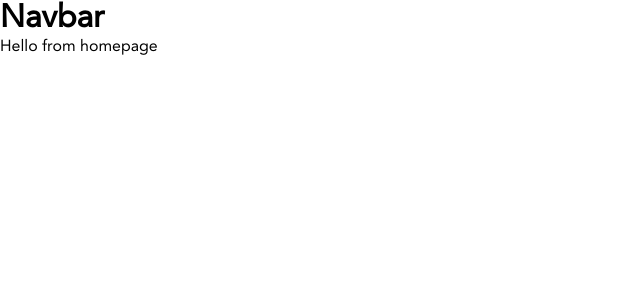
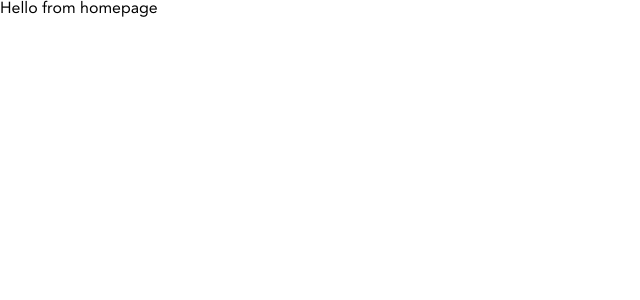
Before and after one commit to jhaeti/art-hub-local, a Next.js app in the folder frontend/: page / in a window 1280 px wide. Shown: the top 300 px of the page, without its empty margins (0-640 px from the left). Built offline with nearby package versions, Linux system fonts and the light colour scheme.

Commit message:
Removed navbar in layout ** This is temporal

```diff
--- a/frontend/src/app/layout.jsx
+++ b/frontend/src/app/layout.jsx
@@ -1,6 +1,6 @@
 import "./index.css";
 import { primary } from "./fonts";
-import Navbar from "./components/Navbar";
+import Navbar from "./components/Navbar/Navbar";
 
 export const metadata = {
   title: "Art Hub Local",
@@ -11,7 +11,7 @@ export default function RootLayout({ children }) {
   return (
     <html lang="en">
       <body className={primary.className}>
-        <Navbar />
+        {/* <Navbar /> */}
         {children}
       </body>
     </html>
```
